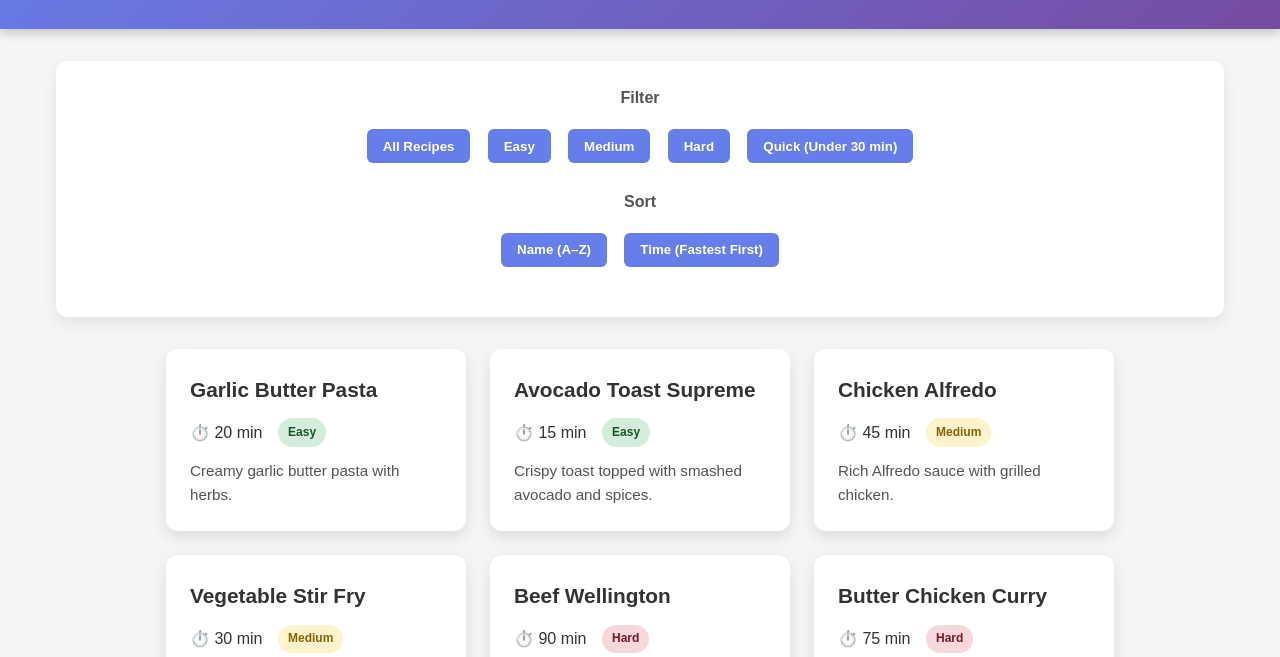
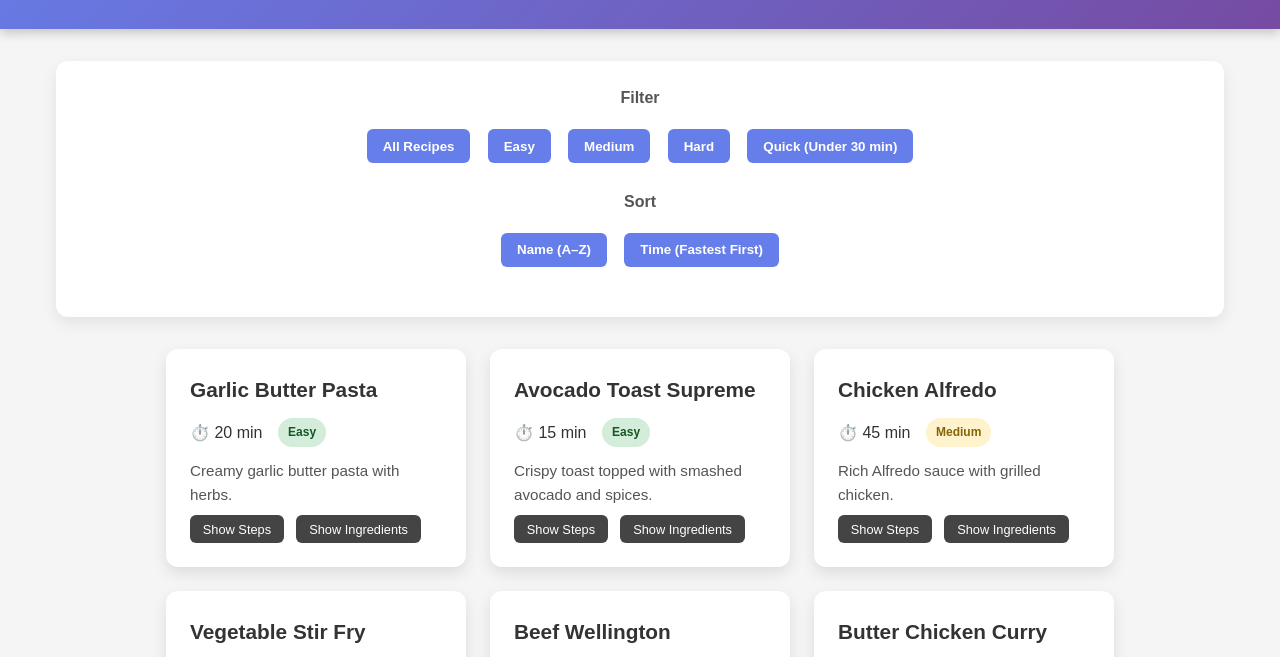
Before and after one commit to Thrishank58/recipejs-functional-cooking, a plain HTML site: page index.html in a window 1280 px wide. Shown: the part 135-792 px from the top of the page. Drawn offline with Linux system fonts and the light colour scheme.

Commit message:
Part 3: Added expandable recipe details with recursion and IIFE module structure

```diff
--- a/app.js
+++ b/app.js
@@ -1,74 +1,222 @@
+const RecipeApp = (() => {
+
   // ===============================
-// Recipe Data (DO NOT MUTATE)
+  // Private Data (All 8 Recipes)
   // ===============================
 
   const recipes = [
-  { id: 1, title: "Garlic Butter Pasta", time: 20, difficulty: "easy", description: "Creamy garlic butter pasta with herbs.", category: "pasta" },
-  { id: 2, title: "Avocado Toast Supreme", time: 15, difficulty: "easy", description: "Crispy toast topped with smashed avocado and spices.", category: "breakfast" },
-  { id: 3, title: "Chicken Alfredo", time: 45, difficulty: "medium", description: "Rich Alfredo sauce with grilled chicken.", category: "pasta" },
-  { id: 4, title: "Vegetable Stir Fry", time: 30, difficulty: "medium", description: "Colorful vegetables tossed in soy garlic sauce.", category: "vegan" },
-  { id: 5, title: "Beef Wellington", time: 90, difficulty: "hard", description: "Tender beef wrapped in puff pastry.", category: "meat" },
-  { id: 6, title: "Butter Chicken Curry", time: 75, difficulty: "hard", description: "Creamy tomato-based Indian curry.", category: "curry" },
-  { id: 7, title: "Caesar Salad", time: 25, difficulty: "easy", description: "Fresh romaine with Caesar dressing and croutons.", category: "salad" },
-  { id: 8, title: "Ramen Bowl Deluxe", time: 60, difficulty: "medium", description: "Japanese-style ramen with egg and veggies.", category: "soup" }
+    {
+      id: 1,
+      title: "Garlic Butter Pasta",
+      time: 20,
+      difficulty: "easy",
+      description: "Creamy garlic butter pasta with herbs.",
+      category: "pasta",
+      ingredients: ["Pasta", "Garlic", "Butter", "Parsley", "Salt"],
+      steps: [
+        "Boil water and cook pasta.",
+        {
+          text: "Prepare garlic butter sauce",
+          substeps: [
+            "Melt butter in pan.",
+            "Add minced garlic.",
+            "Cook until fragrant."
+          ]
+        },
+        "Mix pasta with sauce and garnish."
+      ]
+    },
+    {
+      id: 2,
+      title: "Avocado Toast Supreme",
+      time: 15,
+      difficulty: "easy",
+      description: "Crispy toast topped with smashed avocado and spices.",
+      category: "breakfast",
+      ingredients: ["Bread", "Avocado", "Salt", "Pepper", "Chili flakes"],
+      steps: [
+        "Toast the bread.",
+        "Mash avocado with salt and pepper.",
+        "Spread on toast and garnish."
+      ]
+    },
+    {
+      id: 3,
+      title: "Chicken Alfredo",
+      time: 45,
+      difficulty: "medium",
+      description: "Rich Alfredo sauce with grilled chicken.",
+      category: "pasta",
+      ingredients: ["Chicken", "Cream", "Parmesan", "Garlic", "Pasta"],
+      steps: [
+        "Grill chicken.",
+        "Boil pasta.",
+        "Prepare Alfredo sauce.",
+        "Combine everything and serve."
+      ]
+    },
+    {
+      id: 4,
+      title: "Vegetable Stir Fry",
+      time: 30,
+      difficulty: "medium",
+      description: "Colorful vegetables tossed in soy garlic sauce.",
+      category: "vegan",
+      ingredients: ["Bell peppers", "Broccoli", "Soy sauce", "Garlic", "Carrots"],
+      steps: [
+        "Chop vegetables.",
+        "Heat oil in wok.",
+        "Stir fry vegetables.",
+        "Add sauce and toss."
+      ]
+    },
+    {
+      id: 5,
+      title: "Beef Wellington",
+      time: 90,
+      difficulty: "hard",
+      description: "Tender beef wrapped in puff pastry.",
+      category: "meat",
+      ingredients: ["Beef fillet", "Mushrooms", "Puff pastry", "Egg yolk"],
+      steps: [
+        "Sear the beef.",
+        {
+          text: "Prepare mushroom duxelles",
+          substeps: [
+            "Finely chop mushrooms.",
+            "Cook until moisture evaporates.",
+            {
+              text: "Season mixture",
+              substeps: [
+                "Add salt.",
+                "Add pepper."
+              ]
+            }
+          ]
+        },
+        "Wrap beef in pastry.",
+        "Bake until golden."
+      ]
+    },
+    {
+      id: 6,
+      title: "Butter Chicken Curry",
+      time: 75,
+      difficulty: "hard",
+      description: "Creamy tomato-based Indian curry.",
+      category: "curry",
+      ingredients: ["Chicken", "Tomato puree", "Cream", "Spices", "Butter"],
+      steps: [
+        "Marinate chicken.",
+        "Cook chicken.",
+        "Prepare curry base.",
+        "Simmer together."
+      ]
+    },
+    {
+      id: 7,
+      title: "Caesar Salad",
+      time: 25,
+      difficulty: "easy",
+      description: "Fresh romaine with Caesar dressing and croutons.",
+      category: "salad",
+      ingredients: ["Romaine", "Croutons", "Parmesan", "Caesar dressing"],
+      steps: [
+        "Wash lettuce.",
+        "Add croutons and cheese.",
+        "Toss with dressing."
+      ]
+    },
+    {
+      id: 8,
+      title: "Ramen Bowl Deluxe",
+      time: 60,
+      difficulty: "medium",
+      description: "Japanese-style ramen with egg and veggies.",
+      category: "soup",
+      ingredients: ["Ramen noodles", "Egg", "Broth", "Vegetables", "Soy sauce"],
+      steps: [
+        "Boil broth.",
+        "Cook noodles.",
+        {
+          text: "Prepare toppings",
+          substeps: [
+            "Soft boil egg.",
+            "Slice vegetables."
+          ]
+        },
+        "Assemble bowl."
+      ]
+    }
   ];
 
   // ===============================
-// DOM Elements
-// ===============================
-
-const recipeContainer = document.querySelector("#recipe-container");
-const filterButtons = document.querySelectorAll("[data-filter]");
-const sortButtons = document.querySelectorAll("[data-sort]");
-
-// ===============================
-// App State (controlled centrally)
+  // Private State
   // ===============================
 
   let currentFilter = "all";
   let currentSort = null;
 
+  const recipeContainer = document.querySelector("#recipe-container");
+
   // ===============================
-// Pure Filtering Function
+  // Pure Filtering
   // ===============================
 
-const applyFilter = (recipesArray, filter) => {
-  if (filter === "all") return recipesArray;
-
-  if (filter === "quick") {
-    return recipesArray.filter(recipe => recipe.time < 30);
-  }
-
-  return recipesArray.filter(recipe => recipe.difficulty === filter);
+  const applyFilter = (data, filter) => {
+    if (filter === "all") return data;
+    if (filter === "quick") return data.filter(r => r.time < 30);
+    return data.filter(r => r.difficulty === filter);
   };
 
   // ===============================
-// Pure Sorting Function
+  // Pure Sorting
   // ===============================
 
-const applySort = (recipesArray, sortType) => {
-  if (!sortType) return recipesArray;
-
-  const sorted = [...recipesArray]; // clone to avoid mutation
+  const applySort = (data, sortType) => {
+    if (!sortType) return data;
+    const cloned = [...data];
 
     if (sortType === "name") {
-    return sorted.sort((a, b) => a.title.localeCompare(b.title));
+      return cloned.sort((a, b) => a.title.localeCompare(b.title));
     }
 
     if (sortType === "time") {
-    return sorted.sort((a, b) => a.time - b.time);
+      return cloned.sort((a, b) => a.time - b.time);
     }
 
-  return sorted;
+    return cloned;
   };
 
   // ===============================
-// Create Recipe Card
+  // Recursive Step Renderer
+  // ===============================
+
+  const renderSteps = (stepsArray) => {
+    return `
+      <ul>
+        ${stepsArray.map(step => {
+          if (typeof step === "string") {
+            return `<li>${step}</li>`;
+          }
+          return `
+            <li>
+              ${step.text}
+              ${step.substeps ? renderSteps(step.substeps) : ""}
+            </li>
+          `;
+        }).join("")}
+      </ul>
+    `;
+  };
+
+  // ===============================
+  // Card Renderer
   // ===============================
 
   const createRecipeCard = (recipe) => {
     return `
-    <div class="recipe-card" data-id="${recipe.id}">
+      <div class="recipe-card">
         <h3>${recipe.title}</h3>
         <div class="recipe-meta">
           <span>⏱️ ${recipe.time} min</span>
@@ -77,42 +225,75 @@ const createRecipeCard = (recipe) => {
           </span>
         </div>
         <p>${recipe.description}</p>
+
+        <button class="toggle-steps">Show Steps</button>
+        <button class="toggle-ingredients">Show Ingredients</button>
+
+        <div class="steps hidden">
+          ${renderSteps(recipe.steps)}
+        </div>
+
+        <div class="ingredients hidden">
+          <ul>
+            ${recipe.ingredients.map(i => `<li>${i}</li>`).join("")}
+          </ul>
+        </div>
       </div>
     `;
   };
 
   // ===============================
-// Central Update Function
+  // Central Update
   // ===============================
 
   const updateDisplay = () => {
     const filtered = applyFilter(recipes, currentFilter);
     const sorted = applySort(filtered, currentSort);
 
-  const html = sorted.map(createRecipeCard).join("");
-  recipeContainer.innerHTML = html;
+    recipeContainer.innerHTML = sorted
+      .map(createRecipeCard)
+      .join("");
   };
 
   // ===============================
-// Event Listeners
+  // Event Delegation
   // ===============================
 
-filterButtons.forEach(button => {
-  button.addEventListener("click", () => {
-    currentFilter = button.dataset.filter;
+  const setupEventListeners = () => {
+
+    document.addEventListener("click", (e) => {
+
+      if (e.target.dataset.filter) {
+        currentFilter = e.target.dataset.filter;
         updateDisplay();
-  });
+      }
+
+      if (e.target.dataset.sort) {
+        currentSort = e.target.dataset.sort;
+        updateDisplay();
+      }
+
+      if (e.target.classList.contains("toggle-steps")) {
+        const card = e.target.closest(".recipe-card");
+        card.querySelector(".steps").classList.toggle("hidden");
+      }
+
+      if (e.target.classList.contains("toggle-ingredients")) {
+        const card = e.target.closest(".recipe-card");
+        card.querySelector(".ingredients").classList.toggle("hidden");
+      }
+
     });
 
-sortButtons.forEach(button => {
-  button.addEventListener("click", () => {
-    currentSort = button.dataset.sort;
+  };
+
+  const init = () => {
     updateDisplay();
-  });
-});
+    setupEventListeners();
+  };
 
-// ===============================
-// Initialize
-// ===============================
+  return { init };
 
-updateDisplay();
+})();
+
+RecipeApp.init();
--- a/style.css
+++ b/style.css
@@ -139,3 +139,21 @@ main {
   background: #f8d7da;
   color: #721c24;
 }
+.hidden {
+  display: none;
+}
+.recipe-card button {
+  margin-top: 0.5rem;
+  margin-right: 0.5rem;
+  padding: 0.4rem 0.8rem;
+  border: none;
+  border-radius: 6px;
+  cursor: pointer;
+  background: #444;
+  color: white;
+  font-size: 0.8rem;
+}
+
+.recipe-card button:hover {
+  background: #222;
+}
```
Lines whose indentation alone changed are shown as unchanged.
